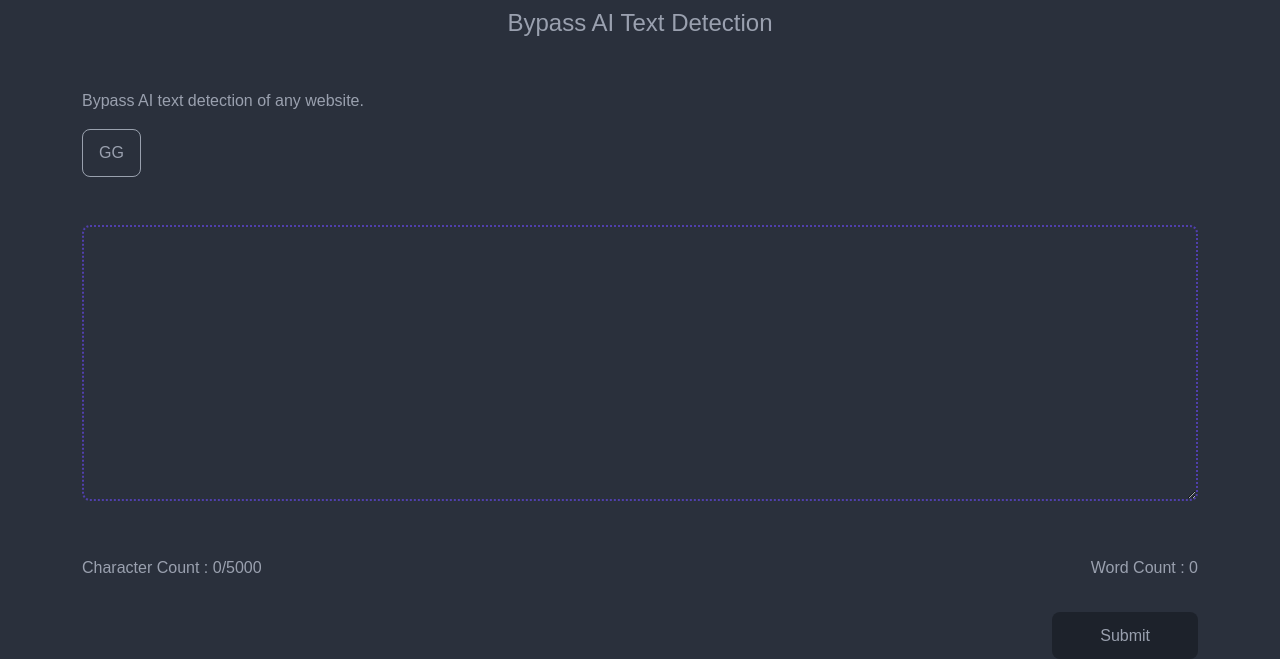
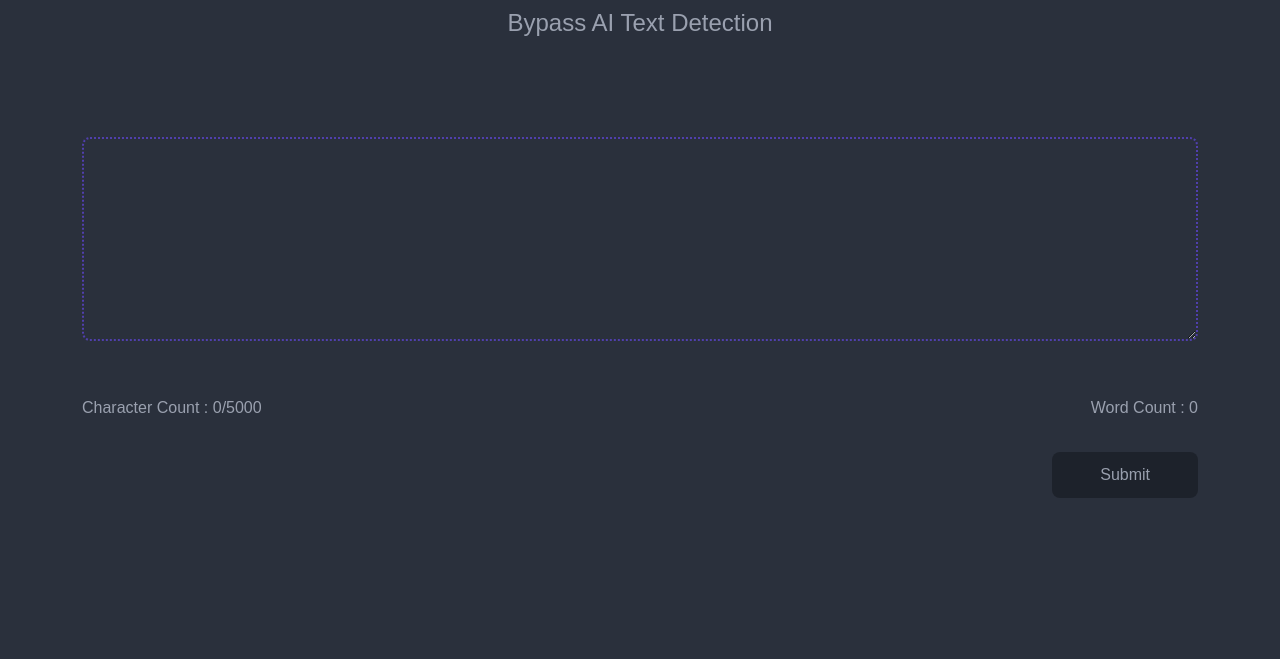
Before and after one commit to Sajid11194/humanize-api, a website: page index.html in a window 1280 px wide. Shown: the part 203-862 px from the top of the page. After the commit the page ends 800 px from the top, so only its background shows below. Drawn offline with Linux system fonts and the light colour scheme.

Commit message:
added index html and fixed capitalization

```diff
--- a/index.html
+++ b/index.html
@@ -94,16 +94,14 @@
 </div>
 </div>
 <div class="container mt-3 mx-auto">
-<div class="text-center my-5">
+<div class="text-center my-2 my-lg-5">
   <h1 class="home-title my-4">Humanize</h1>
   <p class="home-subtitle">Bypass AI Text Detection</p>
 </div>
-  <div class="mt-5">
-  <p>Bypass AI text detection of any website.</p>
+  <div class="mt-2 mt-lg-5">
   <div class="">
-    <button class="button button-outline">GG</button>
   </div>
-    <textarea class="textarea my-5" rows="10" id="textarea" name="text"  spellcheck=”false”></textarea>
+    <textarea class="textarea my-4 my-lg-5" rows="7" id="textarea" name="text"  spellcheck=”false”></textarea>
     <div class="d-flex flex-wrap justify-content-between">
       <p id="charCount">Character Count : 0/5000</p>
       <p id="wordCount">Word Count : 0</p>
```
